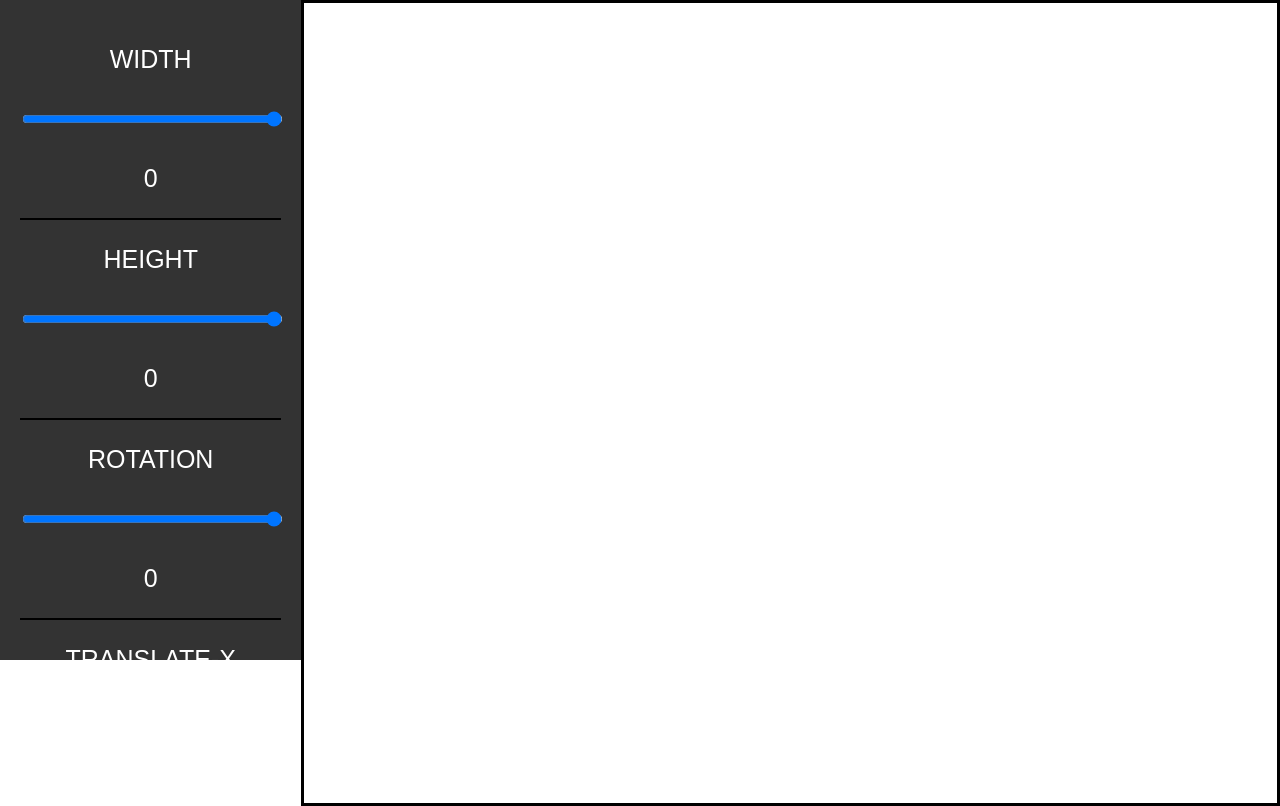
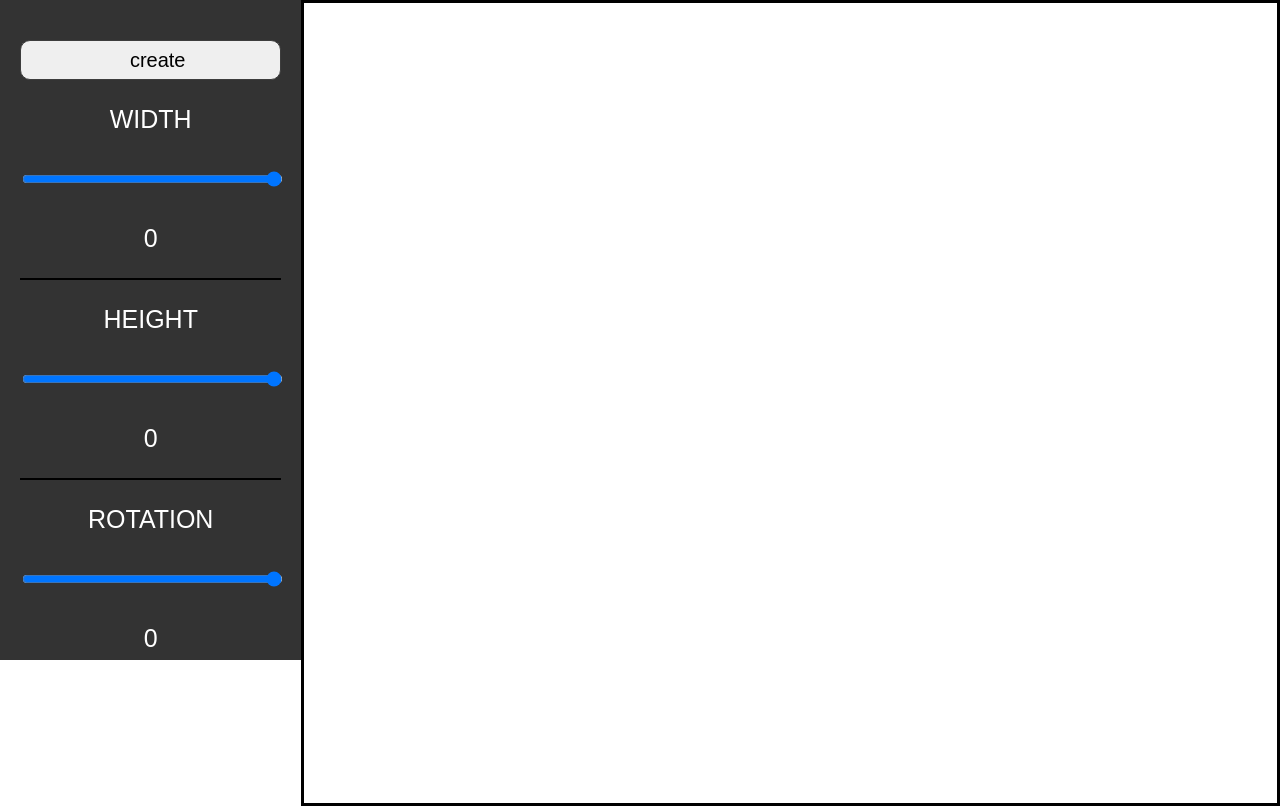
Before and after one commit to raygaratty232/tools-test, a plain HTML site: page index.html in a window 1280 px wide. Drawn offline with nearby package versions, Linux system fonts and the light colour scheme.

Commit message:
Revert "delete-btn"
This reverts commit 44a7fc124e0fff907ce962dcc956510578b9c9eb.

```diff
--- a/index.html
+++ b/index.html
@@ -9,7 +9,7 @@
 <body>
 <div class="main-wrapper">
 	<div class="tools">
-
+		<button class="create">create</button>
 		<label>
 		<p>width</p>
 		<input type="range" max="100" min="0" value="100" class="blockWidth">
```
